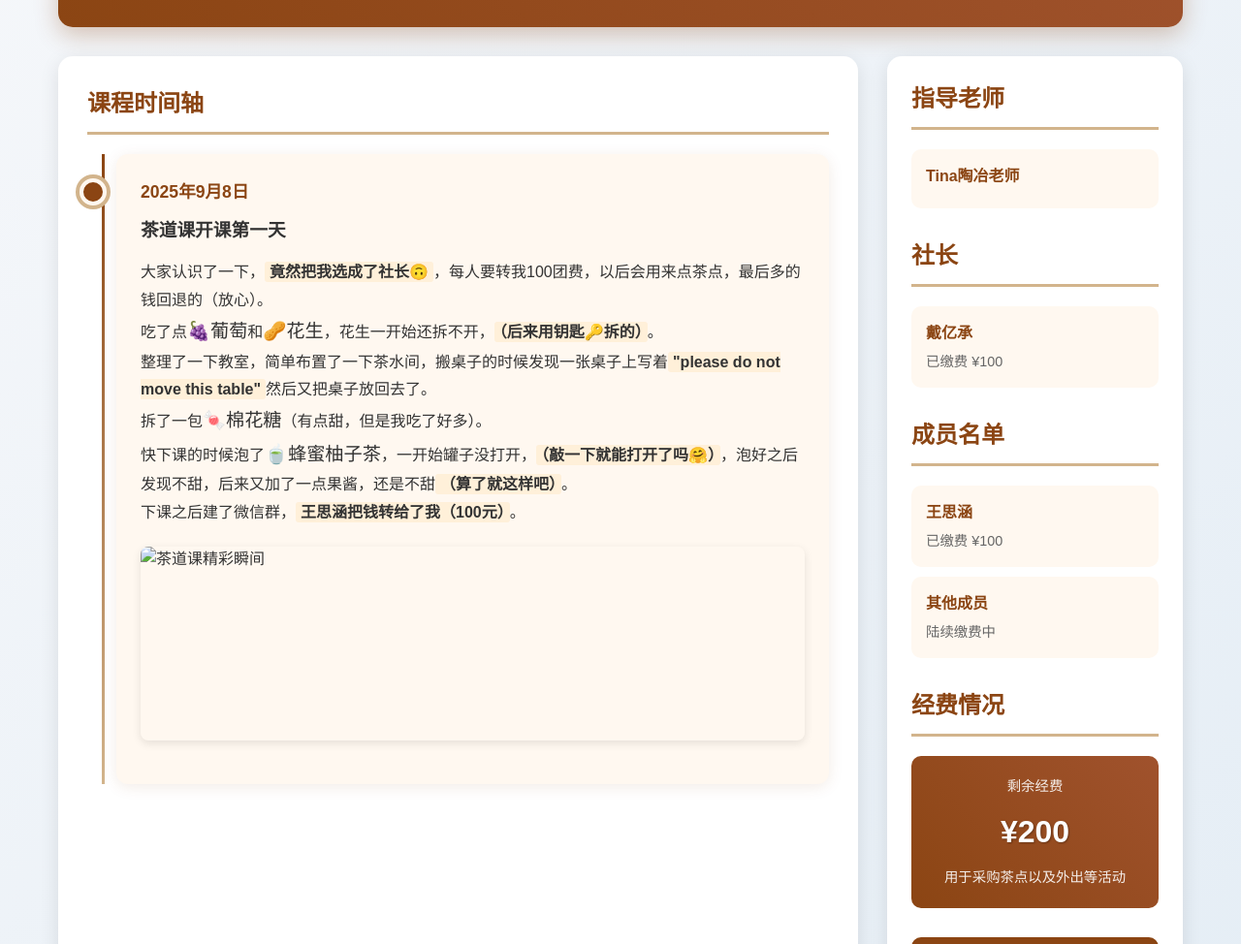
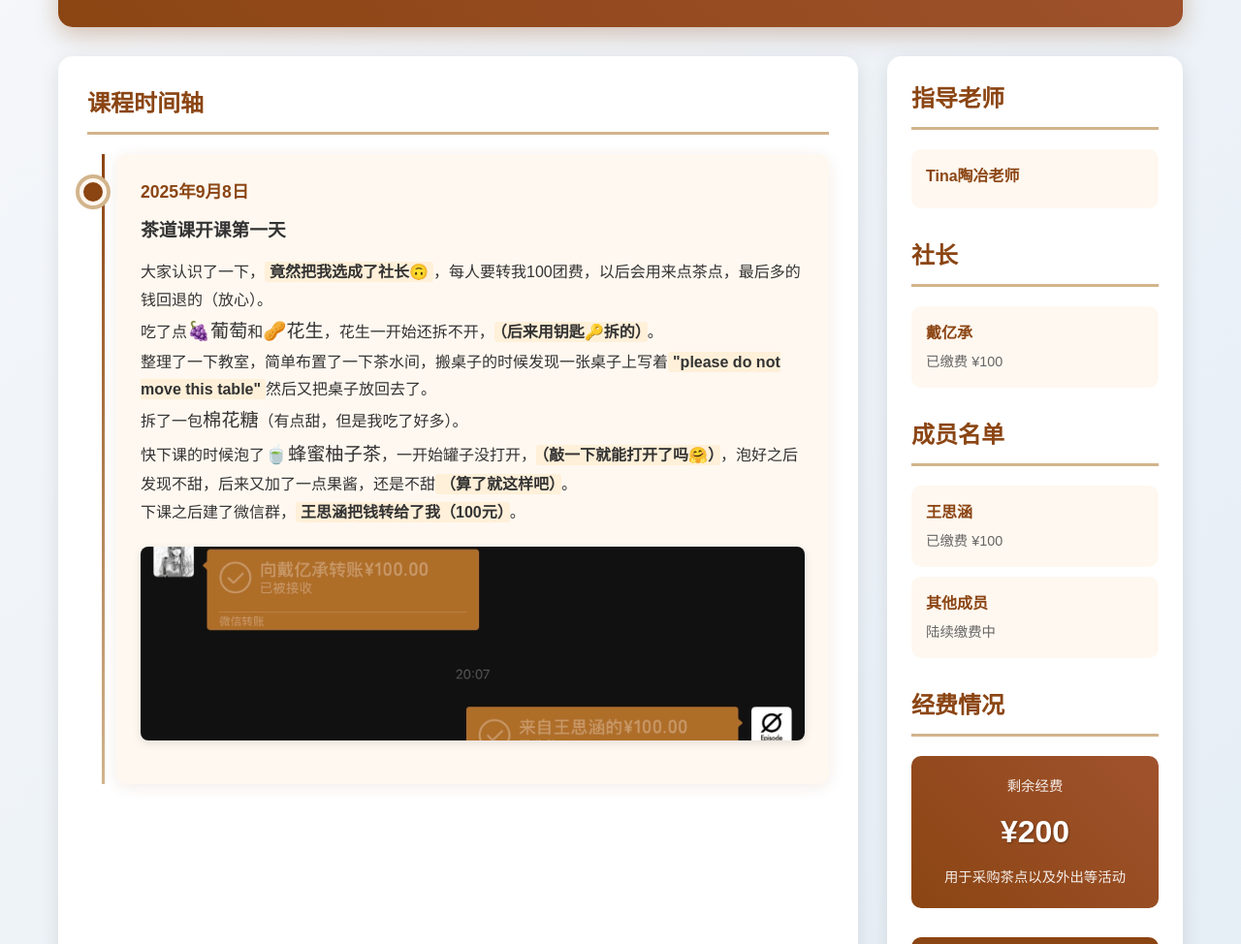
Before and after one commit to EasonDai/chadaoclub.diary, a plain HTML site: page index.html in a window 1280 px wide. Shown: the part 126-1100 px from the top of the page at 97% size. Drawn offline with Linux system fonts and the light colour scheme.

Commit message:
Update index.html

```diff
--- a/index.html
+++ b/index.html
@@ -3,7 +3,7 @@
 <head>
     <meta charset="UTF-8">
     <meta name="viewport" content="width=device-width, initial-scale=1.0">
-    <title>茶道课日历 - 茶香时光</title>
+    <title>茶道课日历</title>
     <style>
         * {
             margin: 0;
@@ -259,12 +259,12 @@
                             <p>大家认识了一下，<span class="highlight">竟然把我选成了社长🙃</span>，每人要转我100团费，以后会用来点茶点，最后多的钱回退的（放心）。</p>
                             <p>吃了点<span class="emoji">🍇葡萄</span>和<span class="emoji">🥜花生</span>，花生一开始还拆不开，<span class="highlight">（后来用钥匙🔑拆的）</span>。</p>
                             <p>整理了一下教室，简单布置了一下茶水间，搬桌子的时候发现一张桌子上写着<span class="highlight">"please do not move this table"</span>然后又把桌子放回去了。</p>
-                            <p>拆了一包<span class="emoji">🍬棉花糖</span>（有点甜，但是我吃了好多）。</p>
+                            <p>拆了一包<span class="emoji">棉花糖</span>（有点甜，但是我吃了好多）。</p>
                             <p>快下课的时候泡了<span class="emoji">🍵蜂蜜柚子茶</span>，一开始罐子没打开，<span class="highlight">（敲一下就能打开了吗🤗）</span>，泡好之后发现不甜，后来又加了一点果酱，还是不甜<span class="highlight">（算了就这样吧）</span>。</p>
                             <p>下课之后建了微信群，<span class="highlight">王思涵把钱转给了我（100元）</span>。</p>
                         </div>
                         <div class="image-gallery">
-                            <img src="your-image.jpg" alt="茶道课精彩瞬间">
+                            <img src="IMG_9677.jpeg" alt="茶道课精彩瞬间">
                         </div>
                     </div>
                 </div>
```
